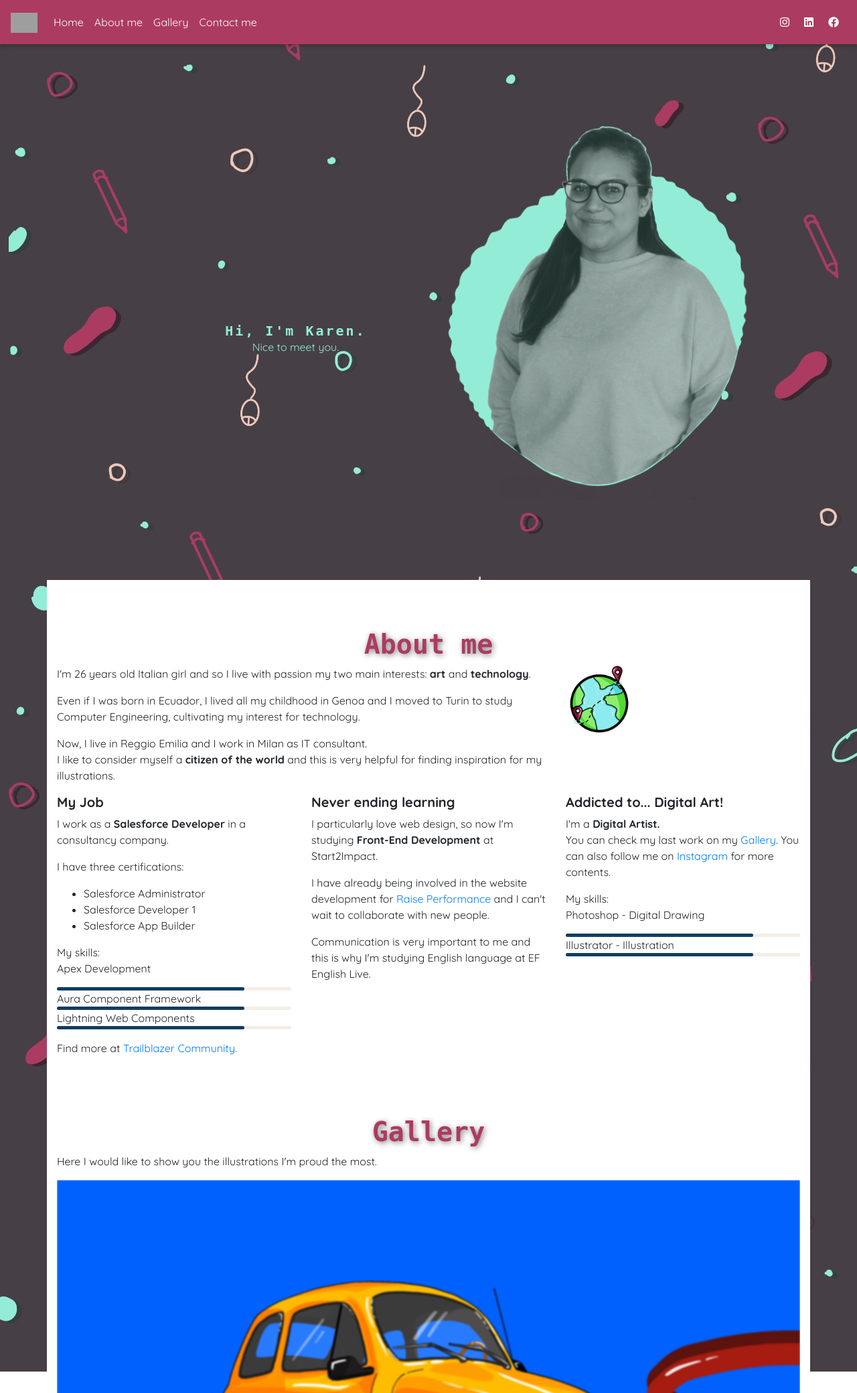
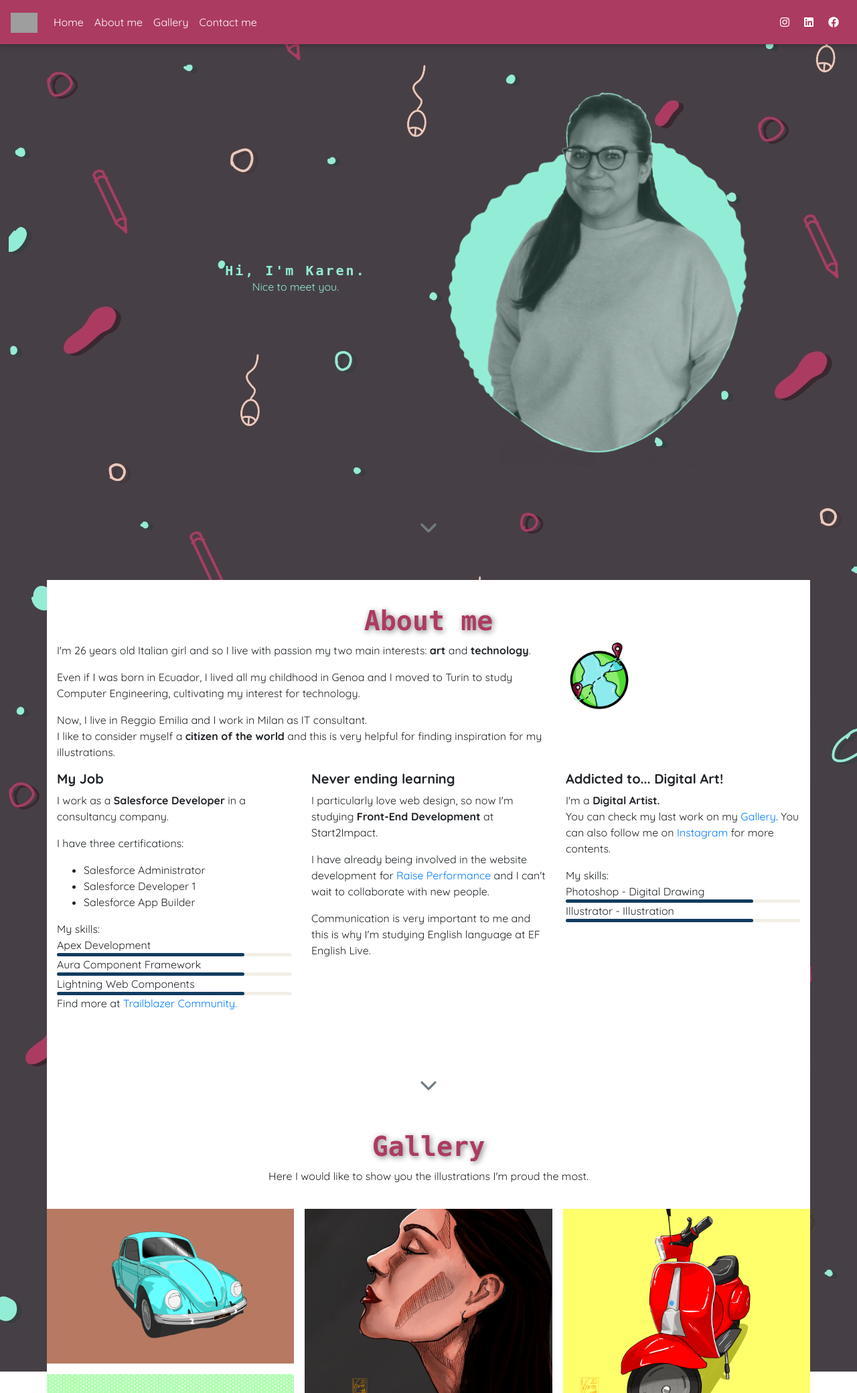
Before and after one commit to kalissette/personal-website, a PHP site: page / in a window 1280 px wide. Shown: the top 2080 px of the page at 67% size. Run offline with PHP 8.4, Linux system fonts and the light colour scheme; some libraries are stand-ins or nearby versions; some web fonts are replaced; grey boxes are pictures that could not be loaded.

Commit message:
edit gallery

```diff
--- a/home-page.html
+++ b/home-page.html
@@ -32,7 +32,7 @@
                         <a class="nav-link" href="#about-me">About me</a>
                     </li>
                     <li class="nav-item">
-                        <a class="nav-link" href="#gallery">Gallery</a>
+                        <a class="nav-link" href="#gallery-section">Gallery</a>
                     </li>
                     <li class="nav-item">
                         <a class="nav-link" href="#contact-me">Contact me</a>
@@ -62,7 +62,7 @@
         <!--Home-->
         <section id="home-section" class="container-fluid">
             <div class="row">
-                <div class="col-md-6 col-xs-12">
+                <div class="col-md-6 col-xs-12 margin-fix">
                     <div class="main-title">
                         <h5 class="card-title typewriter">Hi, I'm Karen.</h5>
                         <p class="card-text">Nice to meet you.</p>
@@ -70,8 +70,14 @@
                 </div>
                 <div class="col-md-6 col-xs-12 d-flex align-items-center">
                     <div>
-                        <img class="home-photo " src="images/Me.png " alt="Card image cap">
+                        <img class="home-photo " src="images/Me.png ">
                     </div>
+                </div>
+            </div>
+            <div class="row">
+                <div class="col-md-12 align-items-center">
+                    <a href="#about-me"><img src="images/scroll_down.gif " height="30">
+                    </a>
                 </div>
             </div>
         </section>
@@ -82,7 +88,8 @@
                     <h1>About me</h1>
                     <div class="row">
                         <div class="col-md-8 col-xs-12">
-                            <p>I'm 26 years old Italian girl and so I live with passion my two main interests: <strong>art</strong> and <strong>technology</strong>.<br />
+                            <p>I'm 26 years old Italian girl and so I live with passion my two main interests:
+                                <strong>art</strong> and <strong>technology</strong>.<br />
                             </p>
                             <p>
                                 Even if I was born in Ecuador, I lived all my childhood in Genoa and I moved to Turin to study Computer Engineering, cultivating my interest for technology.
@@ -102,7 +109,8 @@
                             <div>
                                 <h5>My Job</h5>
                                 <p>
-                                    I work as a <strong>Salesforce Developer</strong> in a consultancy company.<br /></p>
+                                    I work as a <strong>Salesforce Developer</strong> in a consultancy company.<br />
+                                </p>
                                 <p>
                                     I have three certifications:
                                     <ul>
@@ -111,7 +119,6 @@
                                         <li>Salesforce App Builder</li>
                                     </ul>
                                 </p>
-                                <p>
                                 My skills:<br />
                                 <span>Apex Development</span>
                                 <div class="meter">
@@ -127,15 +134,17 @@
                                 <div class="meter">
                                     <span style="width:80%;"><span class="progress"></span></span>
                                 </div>
-                                </p>
+
                                 <p>
-                                    Find more at <a href="https://trailblazer.me/id/kmaraviglia">Trailblazer Community.</a>
+                                    Find more at <a href="https://trailblazer.me/id/kmaraviglia">Trailblazer
+                                        Community.</a>
                                 </p>
                             </div>
                         </div>
                         <div class="col-md-4 col-xs-12 box">
                             <h5>Never ending learning</h5>
-                            <p>I particularly love web design, so now I'm studying <strong>Front-End Development</strong> at Start2Impact.
+                            <p>I particularly love web design, so now I'm studying <strong>Front-End
+                                    Development</strong> at Start2Impact.
                             </p>
                             <p>I have already being involved in the website development for <a href="https://www.raise-performance.com/">Raise Performance</a> and I can't wait to collaborate with new people.</p>
                             <p>Communication is very important to me and this is why I'm studying English language at EF English Live.
@@ -146,7 +155,6 @@
                             <p>
                                 I'm a <strong>Digital Artist.</strong><br /> You can check my last work on my <a href="#gallery">Gallery</a>. You can also follow me on <a href="https://www.instagram.com/kalissette/">Instagram</a> for more contents.
                             </p>
-                            <p>
                             My skills:<br />
                             <span>Photoshop - Digital Drawing</span>
                             <div class="meter">
@@ -156,61 +164,49 @@
                             <div class="meter">
                                 <span style="width:80%;"><span class="progress"></span></span>
                             </div>
-                            </p>
                         </div>
+                    </div>
+                </div>
+                <div class="row margin-fix">
+                    <div class="col-md-12 align-items-center">
+                        <a href="#gallery-section"><img src="images/scroll_down.gif " height="30">
+                        </a>
                     </div>
                 </div>
             </div>
         </section>
         <!--Gallery-->
-        <section id="gallery">
+        <section id="gallery-section">
             <div class="container d-flex">
-                <div class="margin-fix">
+                <div class=" margin-fix">
                     <h1>Gallery</h1>
                     <div>
-                        <p>
-                            Here I would like to show you the illustrations I'm proud the most.
+                        <p>Here I would like to show you the illustrations I'm proud the most.
                         </p>
                     </div>
-
-                    <!--Carousel-->
-                    <div id="carousel-example-1z" class="carousel slide carousel-fade" data-ride="carousel">
-                        <ol class="carousel-indicators">
-                            <li data-target="#carousel-example-1z" data-slide-to="0" class="active"></li>
-                            <li data-target="#carousel-example-1z" data-slide-to="1"></li>
-                            <li data-target="#carousel-example-1z" data-slide-to="2"></li>
-                            <li data-target="#carousel-example-1z" data-slide-to="3"></li>
-                            <li data-target="#carousel-example-1z" data-slide-to="4"></li>
-                            <li data-target="#carousel-example-1z" data-slide-to="5"></li>
-                            <li data-target="#carousel-example-1z" data-slide-to="6"></li>
-                        </ol>
-                        <div class="carousel-inner" role="listbox">
-                            <div class="carousel-item active">
-                                <img class="d-block w-100" src="images/Fiat.jpg">
                 </div>
-                            <div class="carousel-item">
-                                <img class="d-block w-100" src="images/Vespa.png">
+                <div class="row">
+                    <div class="gallery" id="gallery">
+                        <div class="mb-3 pics animation all 2">
+                            <img class="img-fluid" src="images/maggiolino.jpg">
                         </div>
-                            <div class="carousel-item">
-                                <img class="d-block w-100" src="images/marilyn.jpg">
+                        <div class="mb-3 pics animation all 1">
+                            <img class="img-fluid" src="images/marilyn.jpg">
                         </div>
-                            <div class="carousel-item">
-                                <img class="d-block w-100" src="images/maggiolino.jpg">
+                        <div class="mb-3 pics animation all 1">
+                            <img class="img-fluid" src="images/Camihawke.jpg">
                         </div>
-                            <div class="carousel-item">
-                                <img class="d-block w-100" src="images/bmw.jpg">
+                        <div class="mb-3 pics animation all 2">
+                            <img class="img-fluid" src="images/fiat.jpg">
                         </div>
-                            <div class="carousel-item">
-                                <img class="d-block w-100" src="images/camihawke.jpg">
+                        <div class="mb-3 pics animation all 2">
+                            <img class="img-fluid" src="images/Vespa.png">
                         </div>
                     </div>
-                        <a class="carousel-control-prev" href="#carousel-example-1z" role="button" data-slide="prev">
-                            <span class="carousel-control-prev-icon" aria-hidden="true"></span>
-                            <span class="sr-only">Previous</span>
-                        </a>
-                        <a class="carousel-control-next" href="#carousel-example-1z" role="button" data-slide="next">
-                            <span class="carousel-control-next-icon" aria-hidden="true"></span>
-                            <span class="sr-only">Next</span>
+                </div>
+                <div class="row margin-fix">
+                    <div class="col-md-12 align-items-center">
+                        <a href="#contact-me"><img src="images/scroll_down.gif " height="30">
                         </a>
                     </div>
                 </div>
@@ -220,11 +216,11 @@
         <section id="contact-me">
             <div class="container d-flex">
                 <div class="margin-fix">
+                    <h1>Contact me</h1>
                     <div class="row justify-content-center align-self-center">
                         <div class="card col" style="width: 18rem;">
                             <img class="card-img-top" src="images/Myself.gif" alt="Card image cap">
                             <div class="card-body">
-                                <h4 class="card-title">Contact me!</h4>
                                 <p class="card-text">I'd love to hear from you.</p>
                             </div>
                         </div>
@@ -233,7 +229,8 @@
                                 <div class="form-group">
                                     <label for="exampleInputEmail1">Your e-mail address</label>
                                     <input type="email" class="form-control" id="exampleInputEmail1" aria-describedby="emailHelp" placeholder="Enter email">
-                                    <small id="emailHelp" class="form-text text-muted">I'll never share your email with anyone
+                                    <small id="emailHelp" class="form-text text-muted">I'll never share your email with
+                                        anyone
                                         else.</small>
                                 </div>
                                 <div class="form-group">
--- a/style.css
+++ b/style.css
@@ -4,32 +4,20 @@
 }
 
 @media (min-width: 400px) {
-    /*TABLET*/
     #home-section {
         flex-direction: row !important;
     }
 }
 
 @media (min-width: 961px) {
-    /*DESKTOP*/
-    #about-me .container,
-    #gallery .container,
-    #contact-me .container {
-        height: 100vh;
-    }
     .typewriter {
         font-family: 'PT Mono', monospace;
         overflow: hidden;
-        /* Ensures the content is not revealed until the animation */
         white-space: nowrap;
-        /* Keeps the content on a single line */
         margin: 0 auto;
-        /* Gives that scrolling effect as the typing happens */
         letter-spacing: .15em;
-        /* Adjust as needed */
         animation: typing 3.5s steps(40, end), blink-caret .75s step-end infinite;
     }
-    /* The typing effect */
     @keyframes typing {
         from {
             width: 0
@@ -38,7 +26,6 @@
             width: 100%
         }
     }
-    /* The typewriter cursor effect */
     @keyframes blink-caret {
         from,
         to {
@@ -48,6 +35,10 @@
             border-color: orange;
         }
     }
+}
+
+html {
+    scroll-behavior: smooth;
 }
 
 body {
@@ -68,7 +59,7 @@ strong {
     display: flex;
     align-items: center;
     justify-content: space-evenly;
-    flex-direction: column;
+    flex-direction: column !important;
 }
 
 .home-photo {
@@ -77,10 +68,9 @@ strong {
 }
 
 .main-title {
-    padding-top: 80px;
     text-align: center;
     flex: 1;
-    height: 100vh;
+    margin: auto;
     justify-content: center;
     display: flex;
     flex-direction: column;
@@ -158,9 +148,54 @@ h5 {
     filter: brightness(80%);
 }
 
+#home-section,
 #about-me .container,
-#gallery .container,
+#gallery-section .container,
 #contact-me .container {
     flex-direction: column;
+    min-height: 100vh;
+}
+
+#about-me .container,
+#gallery-section .container,
+#contact-me .container {
     background-color: white;
 }
+
+.gallery {
+    -webkit-column-count: 3;
+    -moz-column-count: 3;
+    column-count: 3;
+    -webkit-column-width: 33%;
+    -moz-column-width: 33%;
+    column-width: 33%;
+}
+
+.gallery .pics {
+    -webkit-transition: all 350ms ease;
+    transition: all 350ms ease;
+}
+
+.gallery .animation {
+    -webkit-transform: scale(1);
+    -ms-transform: scale(1);
+    transform: scale(1);
+}
+
+@media (max-width: 450px) {
+    .gallery {
+        -webkit-column-count: 1;
+        -moz-column-count: 1;
+        column-count: 1;
+        -webkit-column-width: 100%;
+        -moz-column-width: 100%;
+        column-width: 100%;
+    }
+}
+
+@media (max-width: 400px) {
+    .btn.filter {
+        padding-left: 1.1rem;
+        padding-right: 1.1rem;
+    }
+}
```
Also changed, not shown: images/Vespa.png, images/scroll_down.gif (added). Lines whose indentation alone changed are shown as unchanged.
